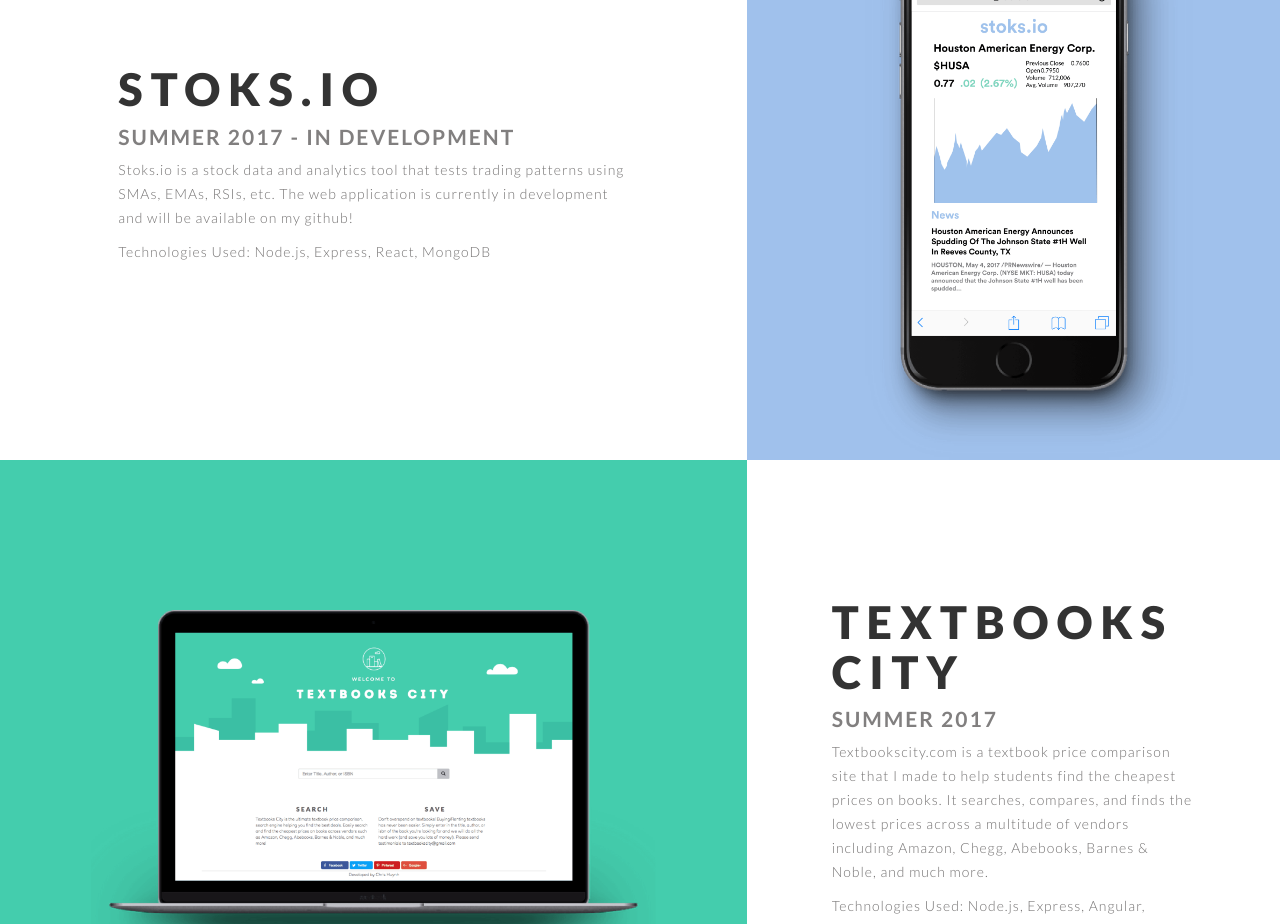
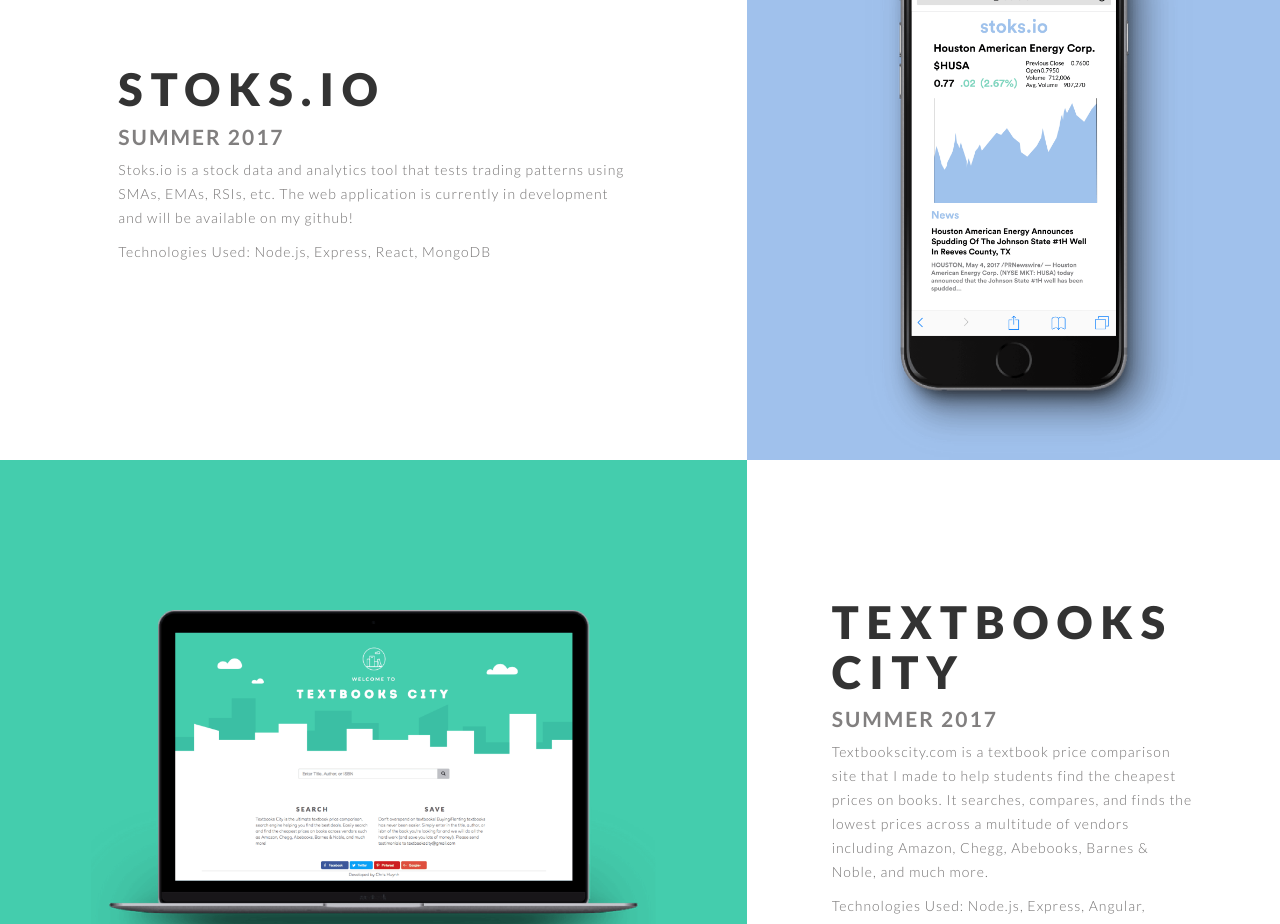
Before and after one commit to chrishuynhc/chrishuynhc.github.io, a plain HTML site: page index.html in a window 1280 px wide. Shown: the part 1340-2264 px from the top of the page. Drawn offline with nearby package versions, Linux system fonts and the light colour scheme; a script that the page names is missing.

Commit message:
minor fix

```diff
--- a/index.html
+++ b/index.html
@@ -47,7 +47,7 @@
 				<div class="col-md-7 col-md-pull-5 white bl" >
 					<div class="text">
 						<h2>STOKS.IO</h2>
-						<h4>SUMMER 2017 - IN DEVELOPMENT</h4>
+						<h4>SUMMER 2017</h4>
 						<p>Stoks.io is a stock data and analytics tool that tests trading patterns using SMAs, EMAs, RSIs, etc.  The web application is currently in development and will be available on my github!</p>
 						<p>Technologies Used: Node.js, Express, React, MongoDB</p>
 					</div>
```
